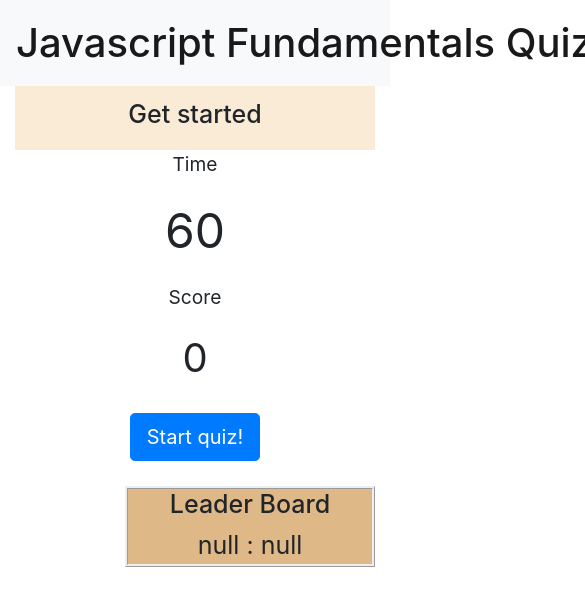
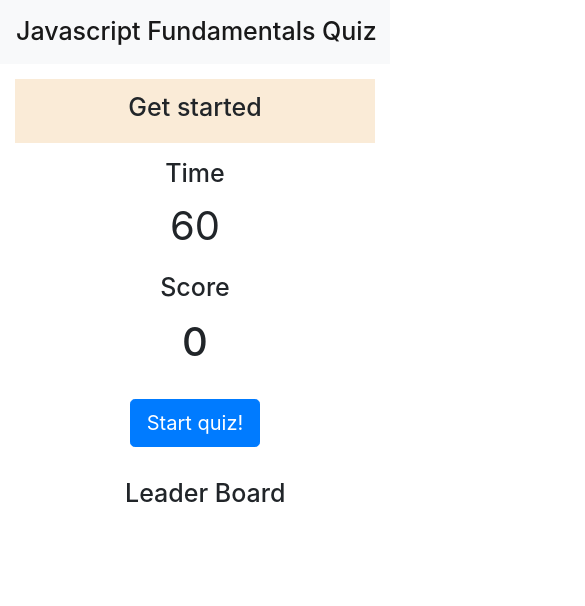
Before and after one commit to jdcar/04-Web-APIs-Code-Quiz, a plain HTML site: page index.html in a window 390 px wide. Shown: the top 606 px of the page, 585 px wide, since content can reach past the window. Drawn offline with nearby package versions, Linux system fonts and the light colour scheme.

Commit message:
Media queries

```diff
--- a/index.html
+++ b/index.html
@@ -29,16 +29,18 @@
         </div>
 
         <div class="row">
-            <div class="col-sm-3">
-                <p>Time</p>
+            <div class="col-sm-4">
+                <h2>Time</h2>
                 <div id="clock">
                     <p>60</p><!-- Countdown timer will go here -->
                 </div>
-                <p class="score">Score</p>
+                <h2 class="score">Score</p>
                 <div id="score">0</div>
+                <div id="wrong"></div>
 
             </div>
-            <div class="col-sm-6">
+
+            <div class="col-sm-4">
                 <div class="button">
                     <button id="start-button" type="button" class="btn btn-primary btn-lg">Start quiz!</button>
                 </div>
@@ -57,6 +59,7 @@
                         </div>
                     </form>
                     <button id="score-button" type="button" class="btn btn-primary btn-lg">Save score!</button>
+
                     <button id="restart-button" type="button" onClick="window.location.reload();" class="btn btn-primary btn-lg">Restart!</button>
 
                 </div>
@@ -91,7 +94,7 @@
                 <!--  -->
             </div>
 
-            <div class="col-sm-3">
+            <div class="col-sm-4">
                 <div id="leader-board">
                     <h2>Leader Board</h2>
                     <div id="entry"><span id="name-saved"></span><span id="score-saved"></span></div>
--- a/script.js
+++ b/script.js
@@ -49,11 +49,14 @@ function timer() {
         // var wrongAnswer = document.getElementById("wrong").innerText
         // console.log(wrongAnswer)
         seconds--;
-
         counter.innerHTML = String(seconds);
         // console.log(seconds)
         if (seconds == -1) {
             counter.innerHTML = "Time's up!";
+            document.getElementById("multiple-choice").setAttribute("style", "display:none")
+            document.getElementById("question").setAttribute("style", "display:none")
+            document.getElementById("name-entry").setAttribute("style", "display:block")
+
         }
         else if (seconds > -1) {
             setTimeout(decrementTimer, 1000);
@@ -133,20 +136,23 @@ function questions() {
     }
 }
 
-var nameStorage = localStorage.getItem("name")
-var scoreStorage = localStorage.getItem("score")
-var userNameSpan = document.getElementById("name-saved")
-var userScoreSpan = document.getElementById("score-saved")
+// var nameStorage = localStorage.getItem("name")
+// var scoreStorage = localStorage.getItem("score")
+// var userNameSpan = document.getElementById("name-saved")
+// var userScoreSpan = document.getElementById("score-saved")
 
 function renderLastScoreInLeaderboard() {
 
-    var nameStorage = localStorage.getItem("name")
-    var scoreStorage = localStorage.getItem("score")
+    var userStorage = JSON.parse(localStorage.getItem("user"))
+    var leaderBoard = document.getElementById("entry")
+    var item = document.createElement("div")
+    item.textContent = userStorage.name + " - " + userStorage.score;
 
-    var leaderBoard = document.getElementById("entry")
 
-    var item = document.createElement("div")
-    item.textContent = nameStorage + "  :   " + scoreStorage;
+    // localStorage.setItem("nameArray", JSON.stringify(name));
+    // localStorage.setItem("scoreArray", JSON.stringify(score));
+
+
     leaderBoard.append(item)
     startGame();
 
@@ -159,8 +165,15 @@ scoreButton.addEventListener("click", function (event) {
     console.log("Score button event")
 
     var nameInput = document.querySelector(".form-control")
-    localStorage.setItem("name", nameInput.value);
-    localStorage.setItem("score", score);
+    // score is already a variable @ score
+
+    user = {
+        name : nameInput.value.trim(),
+        score : score
+    };
+    // localStorage.setItem("name", nameInput.value);
+    // localStorage.setItem("score", score);
+    localStorage.setItem("user", JSON.stringify(user));
     renderLastScoreInLeaderboard();
     // restart();
 
@@ -202,6 +215,7 @@ function submitButton() {
 
         seconds -= 5;
 
+
     }
 
     var keepScore = document.getElementById("score")
--- a/style.css
+++ b/style.css
@@ -22,7 +22,7 @@
 }
 
 p {
-    font-size: larger;
+    font-size: 40px;
 }
 
 body {
@@ -36,13 +36,14 @@ body {
 
 #name-entry {
     display: none;
+    width: 100%;
     ;
 }
 
 #leader-board  {
-    background-color: burlywood;
+    /* background-color: burlywood; */
     width: 250px;
-    border-style: ridge;
+    /* border-style: ridge; */
     float: right;
 
 }
@@ -51,6 +52,24 @@ body {
     font-size: 25px;
 }
 
-.button {
-    margin: 25px;
+#restart-button, #score-button, #start-button, #submit-button {
+    margin-top: 25px;
+
 }
+.row {
+    margin-top: 15px;
+}
+
+
+/* Extra small devices (phones, 600px and down) */
+@media only screen and (max-width: 600px) {
+
+    #page-title {
+        font-size: 25px;
+    }
+    #leader-board h2, #entry {
+        /* width: 150px; */
+        width: max-content;
+        margin-top: 15px;
+    }
+}
```
